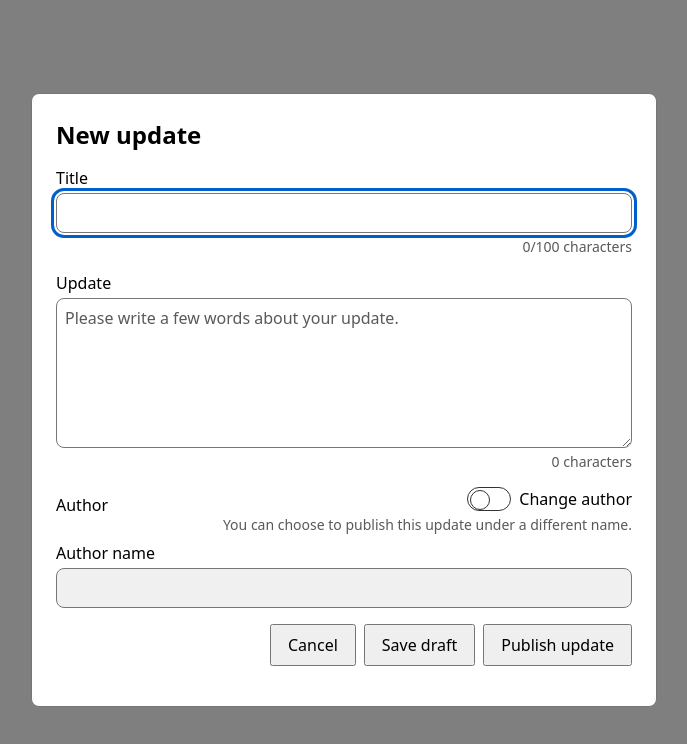
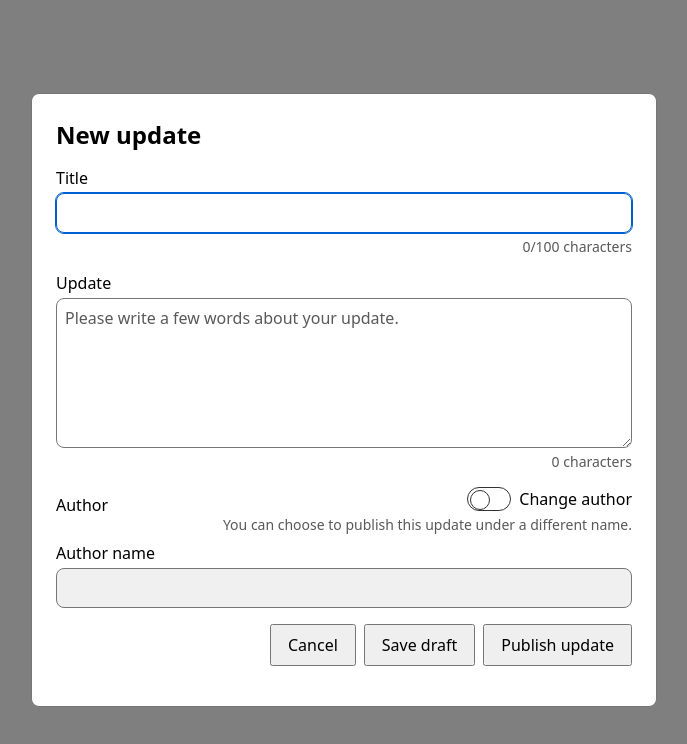
Before and after one commit to cleonor/new-update-form, a React (Vite) app: page / in a window 1280 px wide. Shown: the top 744 px of the page, without its empty margins (296-983 px from the left). Built offline with nearby package versions, Linux system fonts and the light colour scheme; a web font is replaced by a local one.

Commit message:
adjust input outline for better visuals

```diff
--- a/src/components/fieldStyles.ts
+++ b/src/components/fieldStyles.ts
@@ -28,6 +28,14 @@ export const controlStyles = (theme: Theme) => css`
   &:disabled {
     cursor: not-allowed;
   }
+
+  /* A 1px outline on top of a border in the same colour reads as a 2px ring,
+     so focus stays clearly visible. Blue on white is 6:1. */
+  &:focus-visible {
+    border-color: ${theme.colors.focus};
+    outline: 1px solid ${theme.colors.focus};
+    outline-offset: 0;
+  }
 `
 
 // Only the height can be changed, so a textarea never grows wider than its container.
@@ -35,9 +43,13 @@ export const textAreaStyles = css`
   resize: vertical;
 `
 
-// Character limit reached: the box-shadow thickens the border without shifting layout.
+// Character limit reached: red border, and a red focus ring instead of blue.
 // The warning message below the field says the same thing, so colour isn't the only signal.
 export const atLimitStyles = (theme: Theme) => css`
   border-color: ${theme.colors.intents.error.text};
-  box-shadow: 0 0 0 1px ${theme.colors.intents.error.text};
+
+  &:focus-visible {
+    border-color: ${theme.colors.intents.error.text};
+    outline-color: ${theme.colors.intents.error.text};
+  }
 `
```
